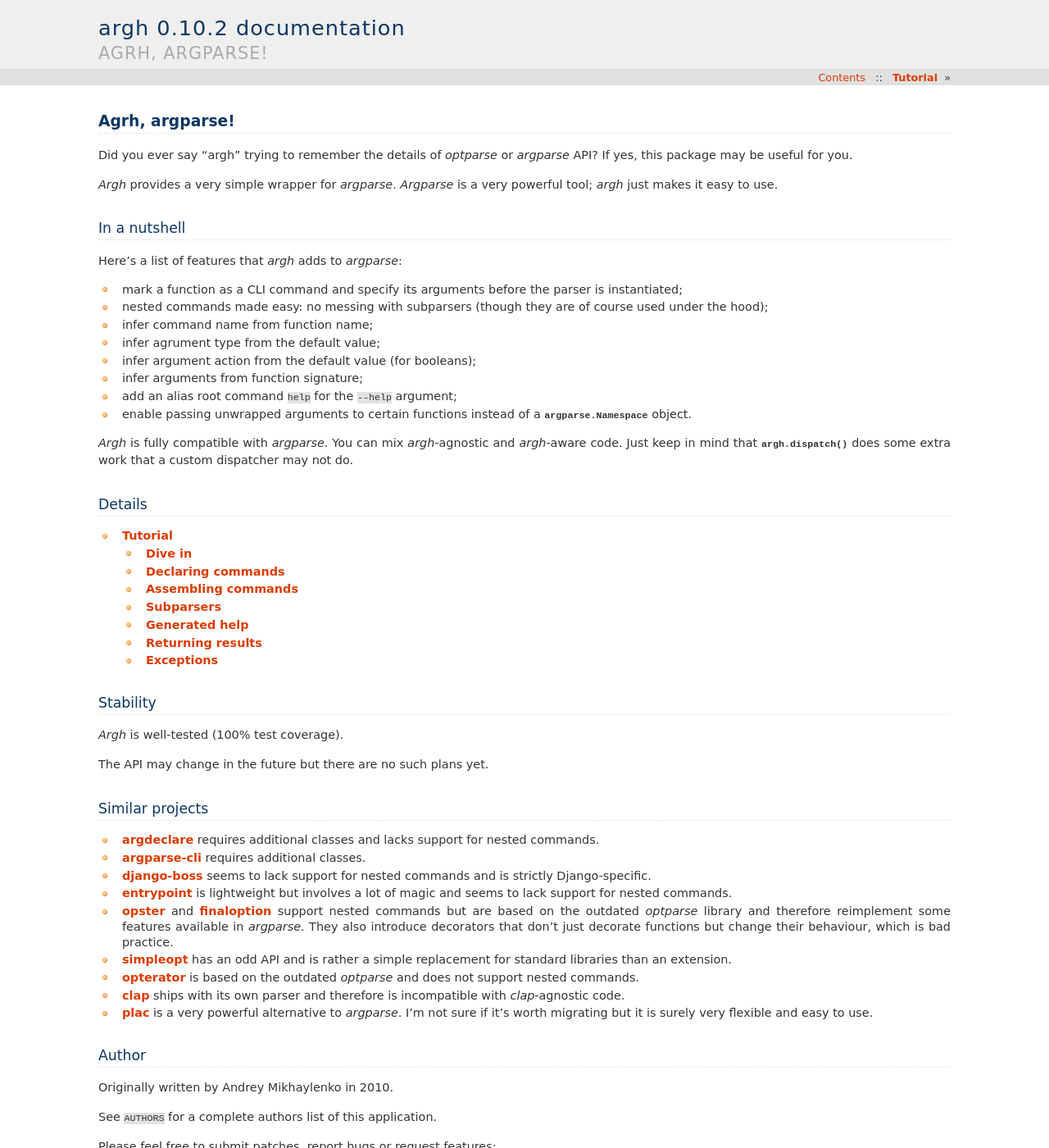
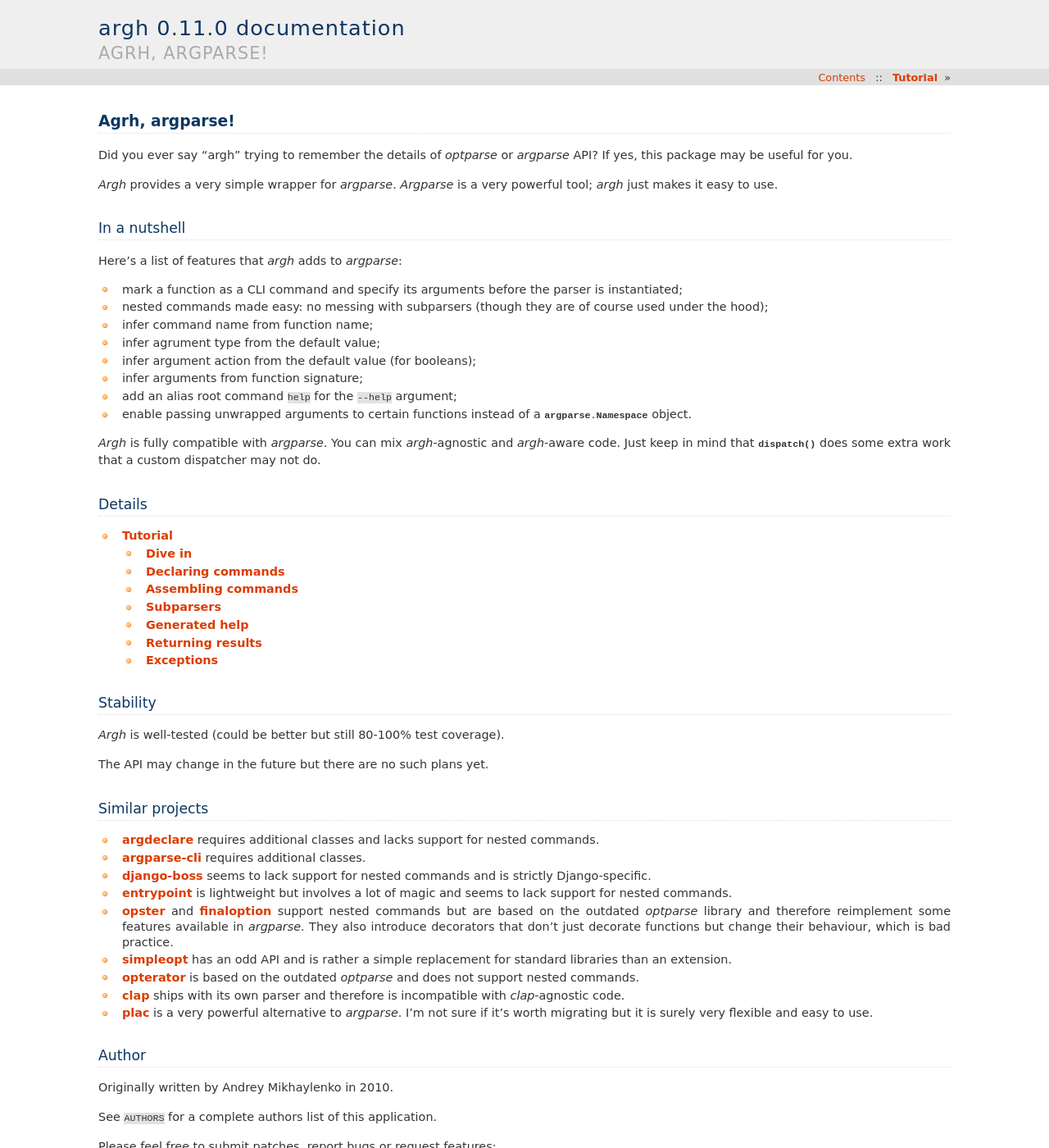
Before and after one commit to neithere/argh, a Sphinx documentation site: the page built from docs/index.rst, in a window 1280 px wide and 1400 px high. Shown: the whole window at 82% size. Built offline with Sphinx 7.4.7, drawn with Linux system fonts in a browser that asks for light colours.

Commit message:
Updated the docs a little bit. Bumped version.

```diff
--- a/_version.py
+++ b/_version.py
@@ -1 +1 @@
-version = '0.10.2'
+version = '0.11.0'
--- a/docs/index.rst
+++ b/docs/index.rst
@@ -45,7 +45,7 @@ Details
 Stability
 ---------
 
-`Argh` is well-tested (100% test coverage).
+`Argh` is well-tested (could be better but still 80-100% test coverage).
 
 The API may change in the future but there are no such plans yet.
 
```
Also changed, not shown: other parts of docs/index.rst (+2 -2 lines).
